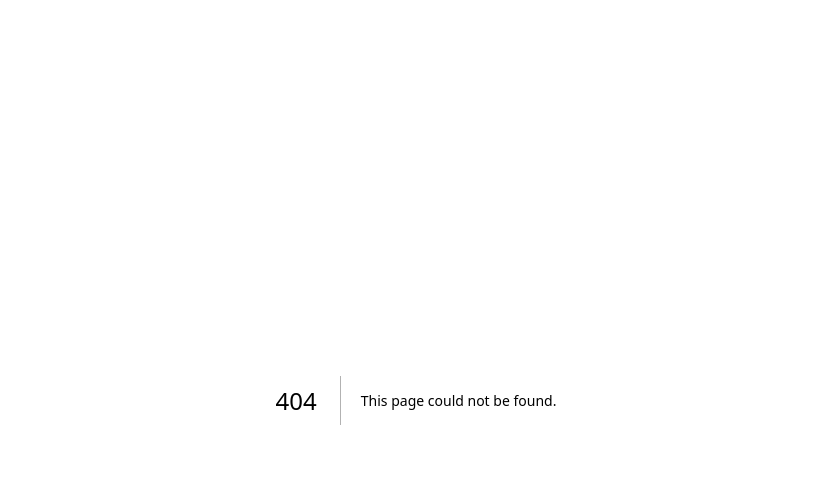
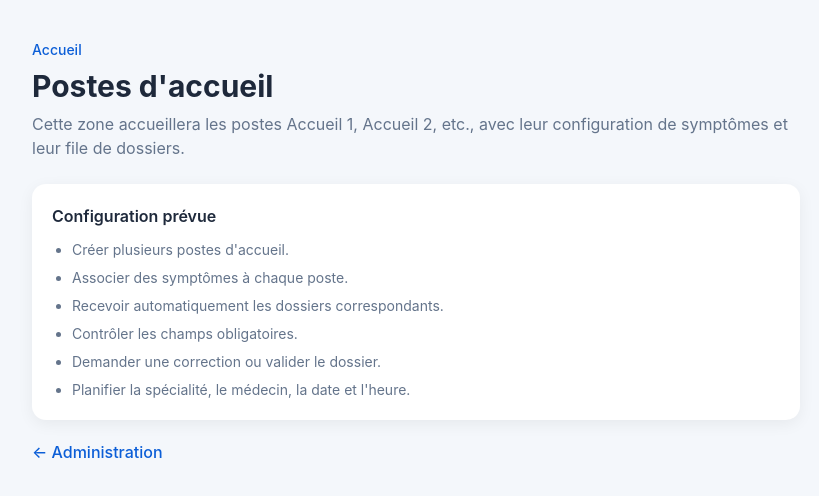
Before and after one commit to togninateemmanuel-alt/carelink, a Next.js app: page /hospital/reception in a window 1280 px wide. Before the commit this address had no page. Shown: the top 496 px of the page, without its empty margins (224-1043 px from the left). Built offline with nearby package versions, Linux system fonts and the light colour scheme.

Commit message:
feat: add hospital reception area

```diff
--- /dev/null
+++ b/app/hospital/reception/page.tsx
@@ -0,0 +1,27 @@
+import Link from "next/link";
+
+export default function HospitalReceptionPage() {
+  return (
+    <main className="min-h-screen bg-background px-5 py-10">
+      <div className="max-w-3xl mx-auto">
+        <p className="text-sm font-medium text-primary">Accueil</p>
+        <h1 className="text-3xl font-bold text-text-primary mt-2">Postes d'accueil</h1>
+        <p className="text-text-secondary mt-2">
+          Cette zone accueillera les postes Accueil 1, Accueil 2, etc., avec leur configuration de symptômes et leur file de dossiers.
+        </p>
+        <div className="card mt-6 space-y-3">
+          <p className="font-semibold">Configuration prévue</p>
+          <ul className="list-disc pl-5 text-sm text-text-secondary space-y-2">
+            <li>Créer plusieurs postes d'accueil.</li>
+            <li>Associer des symptômes à chaque poste.</li>
+            <li>Recevoir automatiquement les dossiers correspondants.</li>
+            <li>Contrôler les champs obligatoires.</li>
+            <li>Demander une correction ou valider le dossier.</li>
+            <li>Planifier la spécialité, le médecin, la date et l'heure.</li>
+          </ul>
+        </div>
+        <Link href="/hospital/admin" className="text-primary font-medium inline-block mt-5">← Administration</Link>
+      </div>
+    </main>
+  );
+}
```
